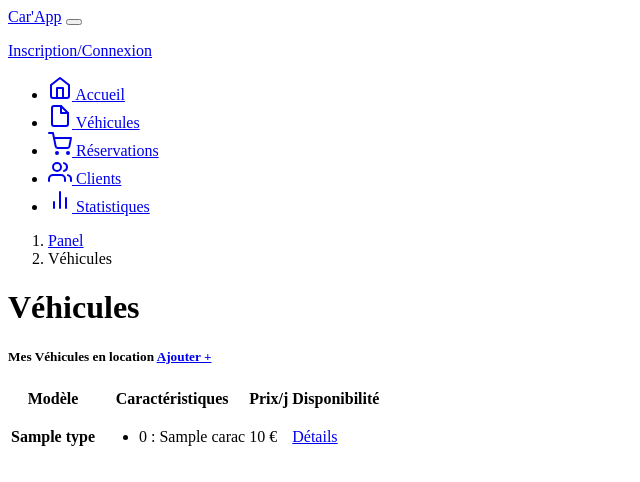
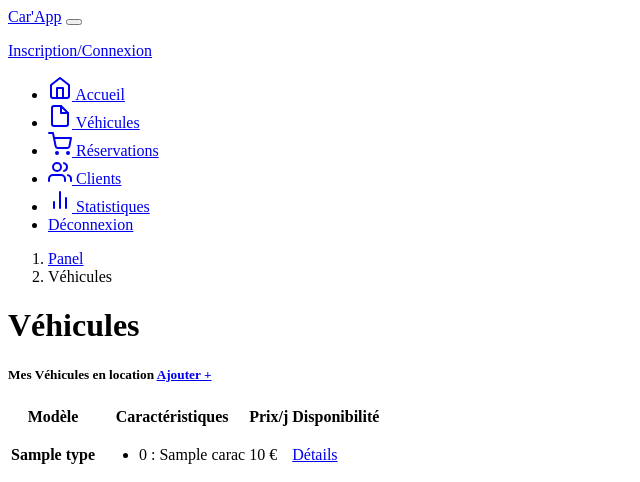
Before and after one commit to julio4/CarApp, a Symfony app: template templates/loueur/vehicules.html.twig in a window 1280 px wide. Shown: the top 482 px of the page, without its empty margins (0-640 px from the left). Run offline with Twig, Linux system fonts and the light colour scheme; the template is opened without the code that fills it: most values are stand-ins (such as "Sample title", 1, 10 or a date in 2020); some libraries are stand-ins or nearby versions.

Commit message:
Ajout deconnexion left-bar

```diff
--- a/src/Controller/IndexController.php
+++ b/src/Controller/IndexController.php
@@ -21,7 +21,7 @@ class IndexController extends AbstractController
     {
         $form = $this->createFormBuilder()
                 ->add('date', null, [
-                    'label' => "Dates de location:",
+                    'label' => "Saisissez vos dates de location",
                     'attr' => ['class' => 'picker'],
                     'required' => false,
                 ])
--- a/templates/base.html.twig
+++ b/templates/base.html.twig
@@ -34,7 +34,6 @@
                         <li><a class="dropdown-item" href="{{ path('user_panel') }}">Compte</a></li>
                         <li><a class="dropdown-item" href="{{ path('user_panel_locations')}}">Locations</a></li>
                     {% endif %}
-                    <li><a class="dropdown-item" href="{{ path('app_deconnexion') }}">Paramètres</a></li>
                     <li><a class="dropdown-item" href="{{ path('app_deconnexion') }}">Déconnexion</a></li>
                 </ul>
             </div>
--- a/templates/index/index.html.twig
+++ b/templates/index/index.html.twig
@@ -8,6 +8,7 @@
             <p class="font-italic text-muted mb-0">Choisissez parmis nos <strong>{{ types|length }}</strong>
                 modèles</p>
             {% endif %}
+            <br />
             {{ form_start(form) }}
             <div class="my-custom-class-for-errors">
                 {{ form_errors(form) }}
--- a/templates/loueur/clients.html.twig
+++ b/templates/loueur/clients.html.twig
@@ -31,6 +31,11 @@
             <span class="ml-2">Statistiques</span>
         </a>
     </li>
+    <li class="nav-item">
+        <a class="nav-link" href="{{ path('app_deconnexion') }}">
+            <span class="ml-2">Déconnexion</span>
+        </a>
+    </li>
 {% endblock %}
 
 {% block dashboard_current %}
--- a/templates/loueur/index.html.twig
+++ b/templates/loueur/index.html.twig
@@ -32,6 +32,11 @@
         <a class="nav-link" href="{{ path('loueur_statistiques') }}">
             <svg xmlns="http://www.w3.org/2000/svg" width="24" height="24" viewBox="0 0 24 24" fill="none" stroke="currentColor" stroke-width="2" stroke-linecap="round" stroke-linejoin="round" class="feather feather-bar-chart-2"><line x1="18" y1="20" x2="18" y2="10"></line><line x1="12" y1="20" x2="12" y2="4"></line><line x1="6" y1="20" x2="6" y2="14"></line></svg>
             <span class="ml-2">Statistiques</span>
+        </a>
+    </li>
+    <li class="nav-item">
+        <a class="nav-link" href="{{ path('app_deconnexion') }}">
+            <span class="ml-2">Déconnexion</span>
         </a>
     </li>
 {% endblock %}
--- a/templates/loueur/reservations.html.twig
+++ b/templates/loueur/reservations.html.twig
@@ -31,6 +31,11 @@
             <span class="ml-2">Statistiques</span>
         </a>
     </li>
+    <li class="nav-item">
+        <a class="nav-link" href="{{ path('app_deconnexion') }}">
+            <span class="ml-2">Déconnexion</span>
+        </a>
+    </li>
 {% endblock %}
 
 {% block dashboard_current %}
--- a/templates/loueur/statistiques.html.twig
+++ b/templates/loueur/statistiques.html.twig
@@ -31,6 +31,11 @@
             <span class="ml-2">Statistiques</span>
         </a>
     </li>
+    <li class="nav-item">
+        <a class="nav-link" href="{{ path('app_deconnexion') }}">
+            <span class="ml-2">Déconnexion</span>
+        </a>
+    </li>
 {% endblock %}
 
 {% block dashboard_current %}
--- a/templates/loueur/vehicules.html.twig
+++ b/templates/loueur/vehicules.html.twig
@@ -29,6 +29,11 @@
         <a class="nav-link" href="{{ path('loueur_statistiques') }}">
             <svg xmlns="http://www.w3.org/2000/svg" width="24" height="24" viewBox="0 0 24 24" fill="none" stroke="currentColor" stroke-width="2" stroke-linecap="round" stroke-linejoin="round" class="feather feather-bar-chart-2"><line x1="18" y1="20" x2="18" y2="10"></line><line x1="12" y1="20" x2="12" y2="4"></line><line x1="6" y1="20" x2="6" y2="14"></line></svg>
             <span class="ml-2">Statistiques</span>
+        </a>
+    </li>
+    <li class="nav-item">
+        <a class="nav-link" href="{{ path('app_deconnexion') }}">
+            <span class="ml-2">Déconnexion</span>
         </a>
     </li>
 {% endblock %}
--- a/templates/user/index.html.twig
+++ b/templates/user/index.html.twig
@@ -14,6 +14,11 @@
         <a class="nav-link" href="{{ path('loueur_vehicules') }}">
             <svg xmlns="http://www.w3.org/2000/svg" width="24" height="24" viewBox="0 0 24 24" fill="none" stroke="currentColor" stroke-width="2" stroke-linecap="round" stroke-linejoin="round" class="feather feather-file"><path d="M13 2H6a2 2 0 0 0-2 2v16a2 2 0 0 0 2 2h12a2 2 0 0 0 2-2V9z"></path><polyline points="13 2 13 9 20 9"></polyline></svg>
             <span class="ml-2">Mes Locations</span>
+        </a>
+    </li>
+    <li class="nav-item">
+        <a class="nav-link" href="{{ path('app_deconnexion') }}">
+            <span class="ml-2">Déconnexion</span>
         </a>
     </li>
 {% endblock %}
--- a/templates/user/locations.html.twig
+++ b/templates/user/locations.html.twig
@@ -11,6 +11,11 @@
         <a class="nav-link active" aria-current="page" href="{{ path('loueur_vehicules') }}">
             <svg xmlns="http://www.w3.org/2000/svg" width="24" height="24" viewBox="0 0 24 24" fill="none" stroke="currentColor" stroke-width="2" stroke-linecap="round" stroke-linejoin="round" class="feather feather-file"><path d="M13 2H6a2 2 0 0 0-2 2v16a2 2 0 0 0 2 2h12a2 2 0 0 0 2-2V9z"></path><polyline points="13 2 13 9 20 9"></polyline></svg>
             <span class="ml-2">Mes Locations</span>
+        </a>
+    </li>
+    <li class="nav-item">
+        <a class="nav-link" href="{{ path('app_deconnexion') }}">
+            <span class="ml-2">Déconnexion</span>
         </a>
     </li>
 {% endblock %}
```
